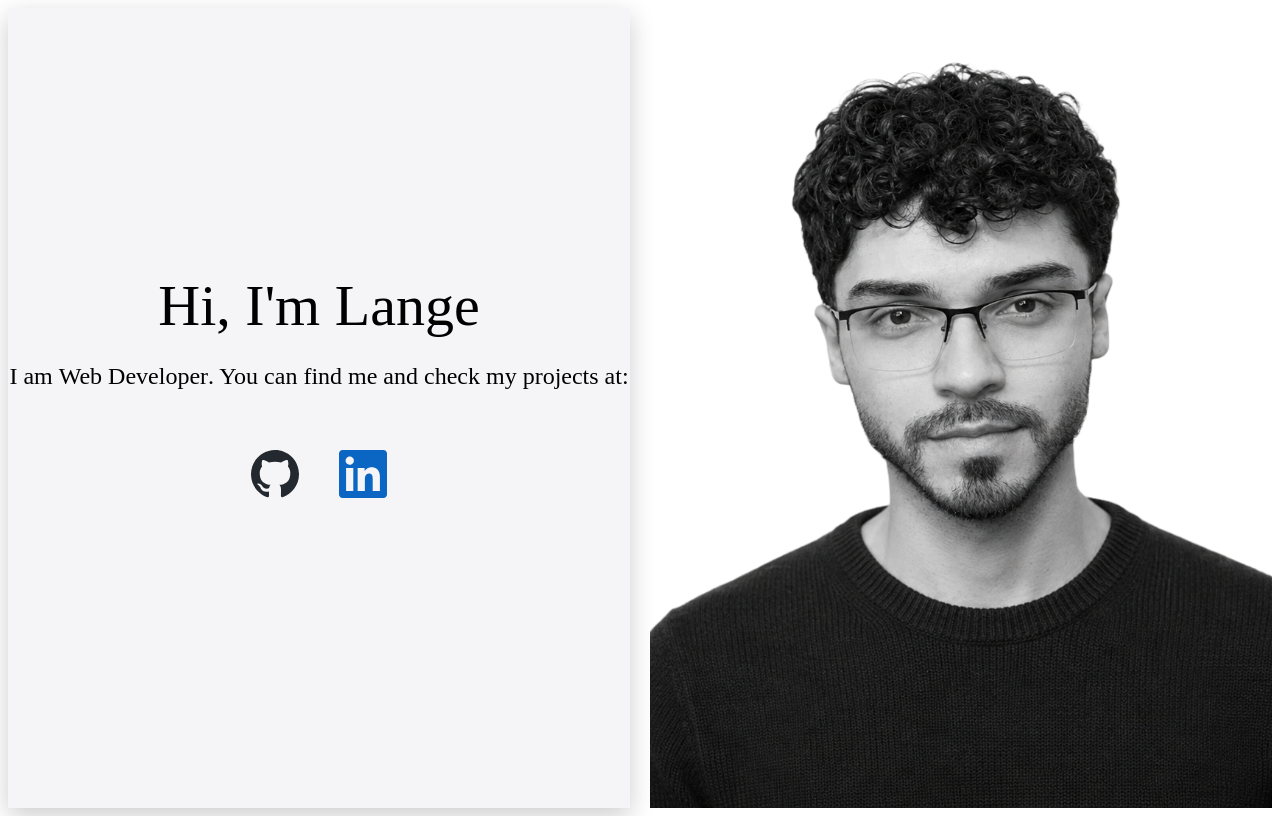
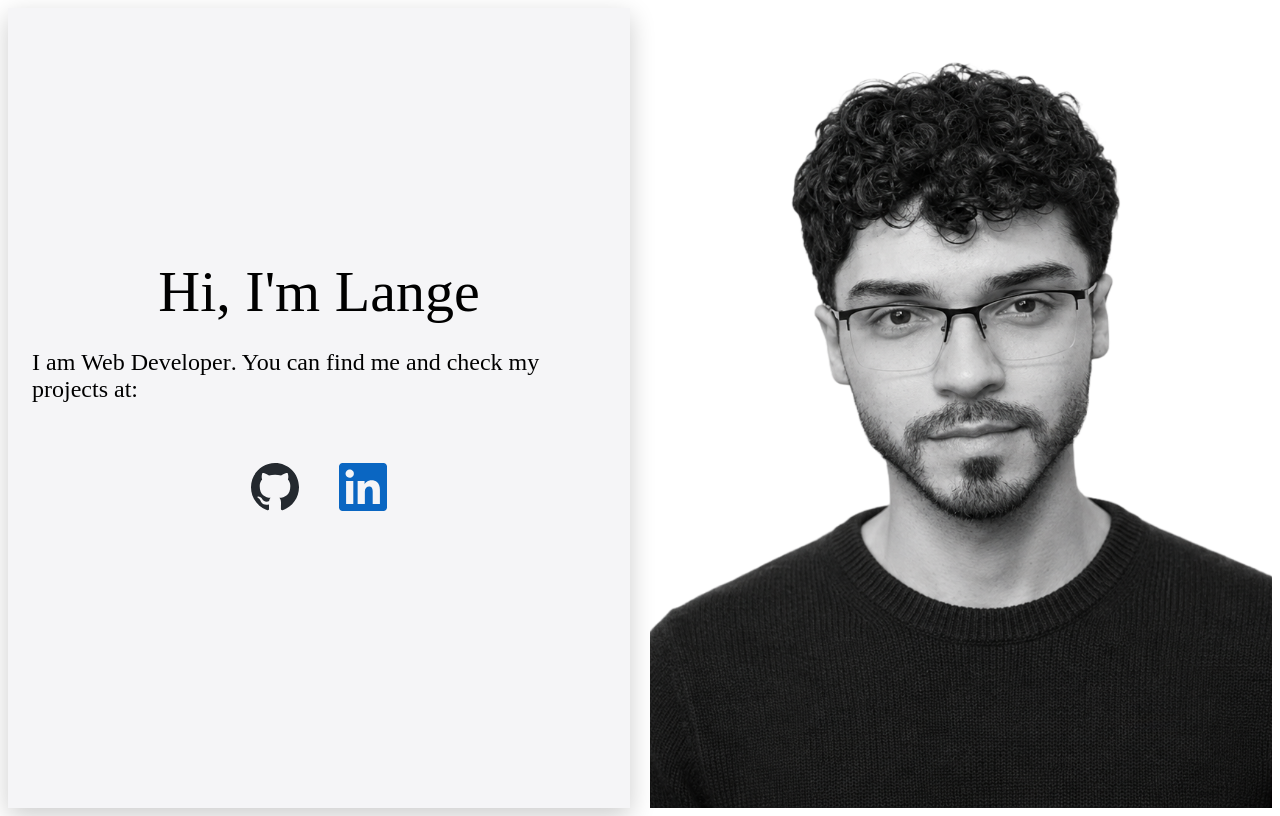
Before and after one commit to mateusleitao/personalWebpage, a React (Vite) app: page / in a window 1280 px wide. Built offline with nearby package versions, Linux system fonts and the light colour scheme; a web font is replaced by a local one.

Commit message:
fix: text now have a padding

```diff
--- a/src/components/Hero.module.css
+++ b/src/components/Hero.module.css
@@ -53,6 +53,7 @@ a {
 
 .aboutMe{
     font-size: 24px;
+    margin-inline: 24px;
 }
 
 .aboutMe span{
```
